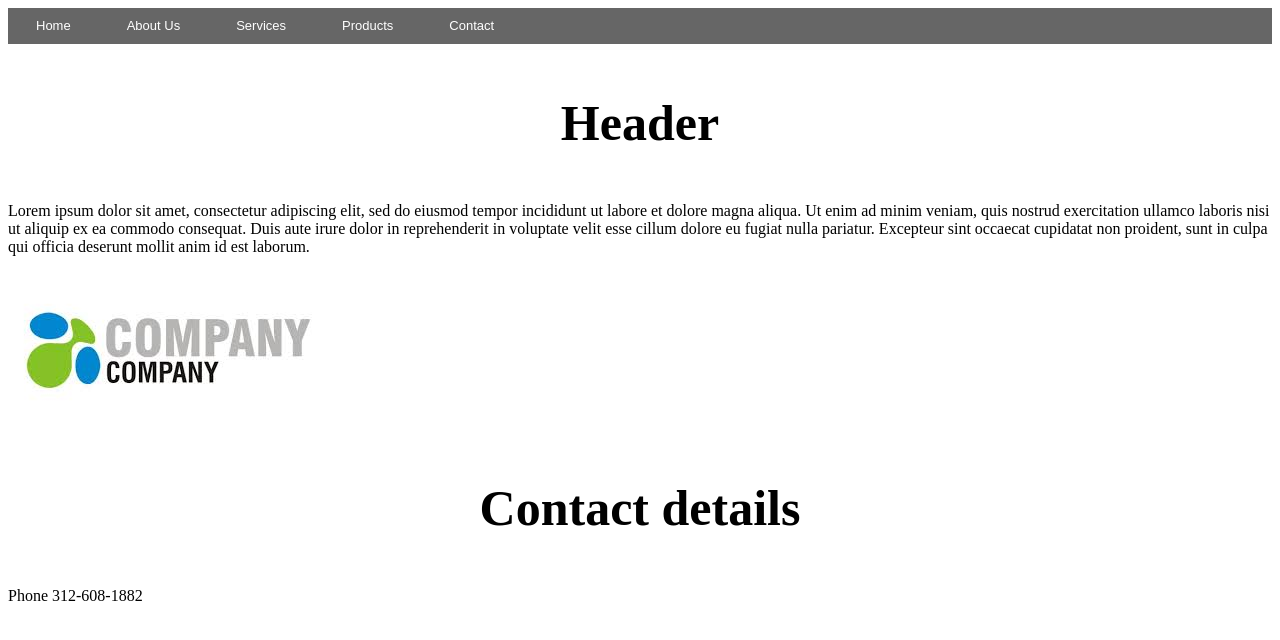
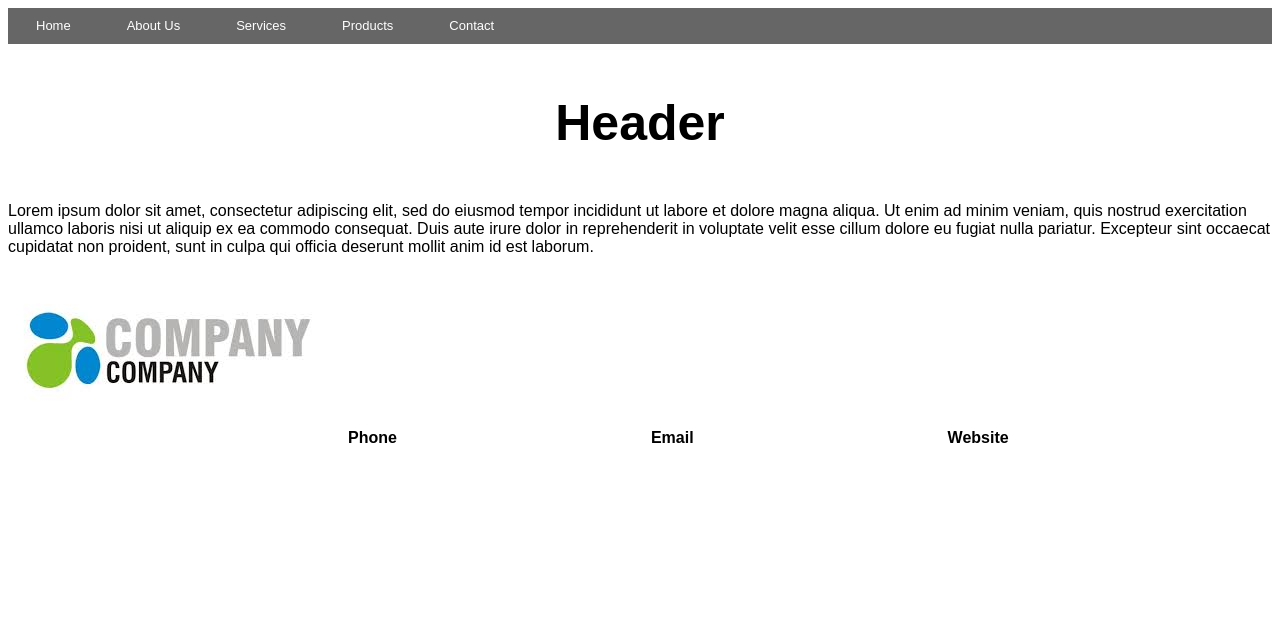
Before and after one commit to sarahreddington/week2, a plain HTML site: page index.html in a window 1280 px wide. Drawn offline with Linux system fonts and the light colour scheme.

Commit message:
another commit

```diff
--- a/index.html
+++ b/index.html
@@ -18,10 +18,9 @@
 </div>
 		<div id="imageleft">
 			<a href="www.google.com"><img src="Image_genericcompany.jpeg" /></a>
-		</div>
-<div id="contact">
-	<h3> Contact details</h3>
-	<tr>
-		<td>Phone</td>
-		<td>312-608-1882</td>
+</div>
+		<div id="Phone">Phone</div>
+		<div id="Email">Email</div>
+		<div id="Website">Website</div>
+
 	</body>
--- a/style.css
+++ b/style.css
@@ -16,6 +16,7 @@ ul.nav {
 ul.nav li {
     float:left;
     position: relative;
+    text-align: center;
 }
 ul.nav a {
     display:block;
@@ -40,5 +41,33 @@ h3 {
 	padding-top: none;
 	font-size: 50px;
 	text-align: center;
+	font-family: Arial, sans-serif;
 
 }
+p {
+	font-family: Arial;
+}
+
+#Phone {
+	width: 33%;
+	display: inline;
+	padding-left: 340px;
+	font-weight: bold;
+	font-family: Arial;
+}
+
+#email {
+	width: 33%;
+	display: inline;
+	padding-left: 250px;
+	font-weight: bold;
+	font-family: Arial;
+}
+
+#website {
+	width: 33%;
+	display: inline;
+	padding-left: 250px;
+	font-weight: bold;
+	font-family: Arial;
+}
```
